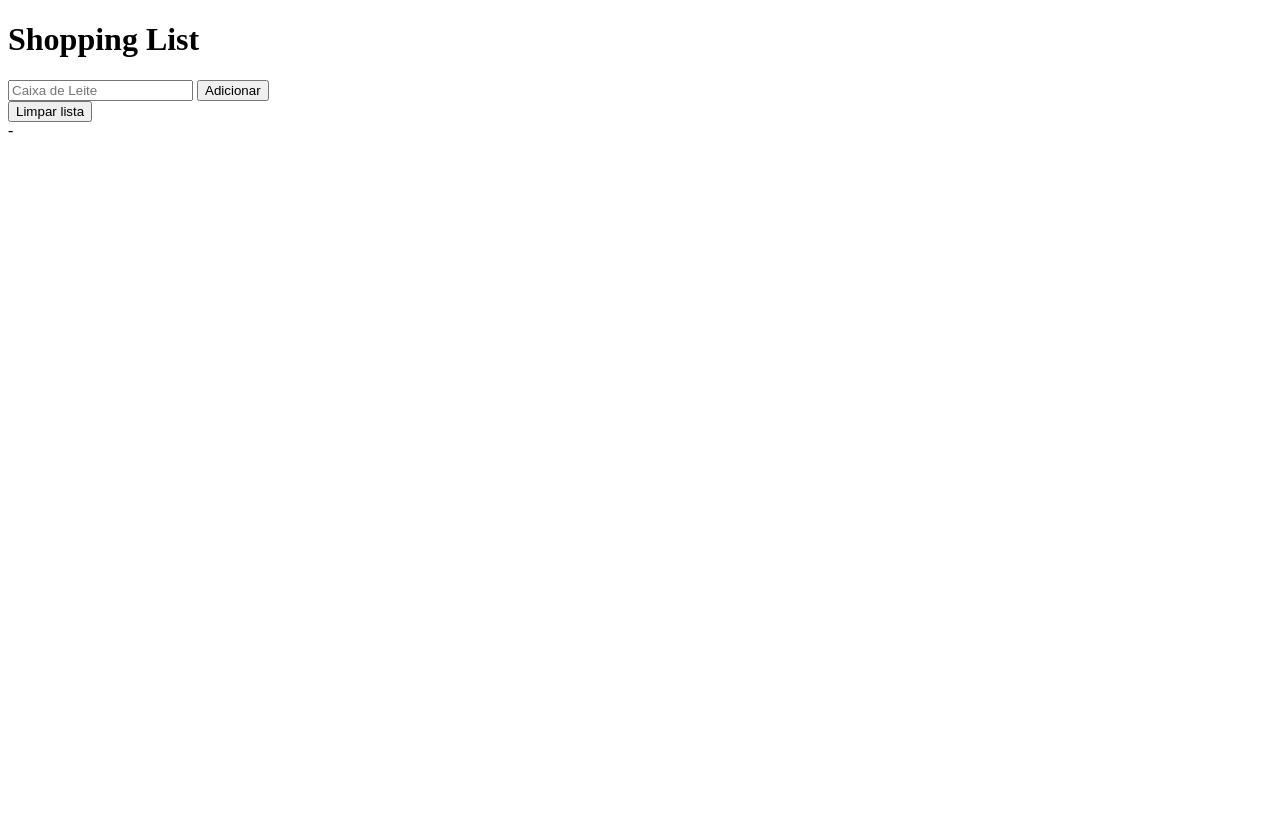
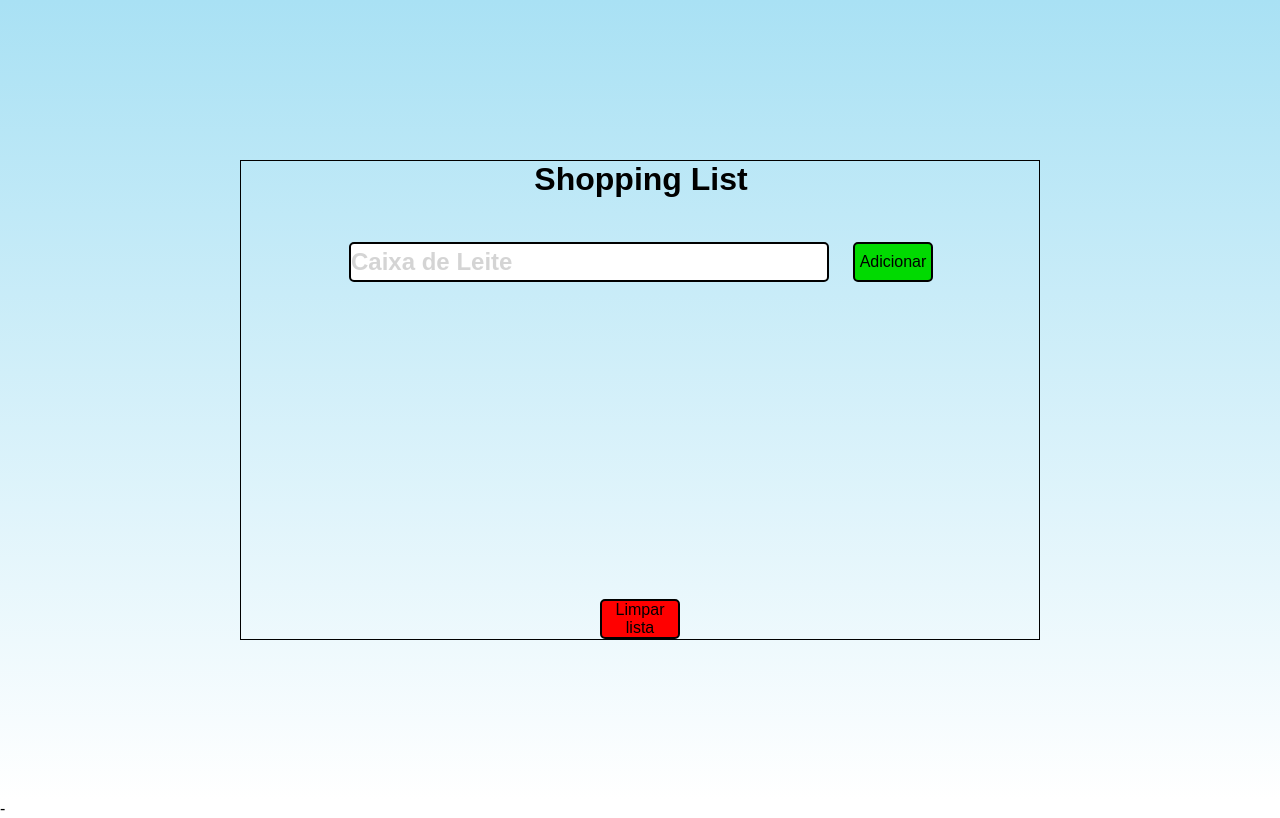
Before and after one commit to vinibartoli/shopping-list, a plain HTML site: page index.html in a window 1280 px wide. Drawn offline with Linux system fonts and the light colour scheme; the site is published under a folder, as on GitHub Pages, so addresses that start at the root find nothing.

Commit message:
Update index.html

```diff
--- a/index.html
+++ b/index.html
@@ -4,7 +4,7 @@
 <head>
     <meta charset="UTF-8" />
     <meta name="viewport" content="width=device-width, initial-scale=1.0" />
-    <link rel="stylesheet" href="/style/styles.css" />
+    <link rel="stylesheet" href="./style/styles.css" />
     <link rel="preconnect" href="https://fonts.googleapis.com" />
     <link rel="preconnect" href="https://fonts.gstatic.com" crossorigin />
     <link href="https://fonts.googleapis.com/css2?family=Roboto&family=Ubuntu:wght@800&display=swap" rel="stylesheet" />
```
